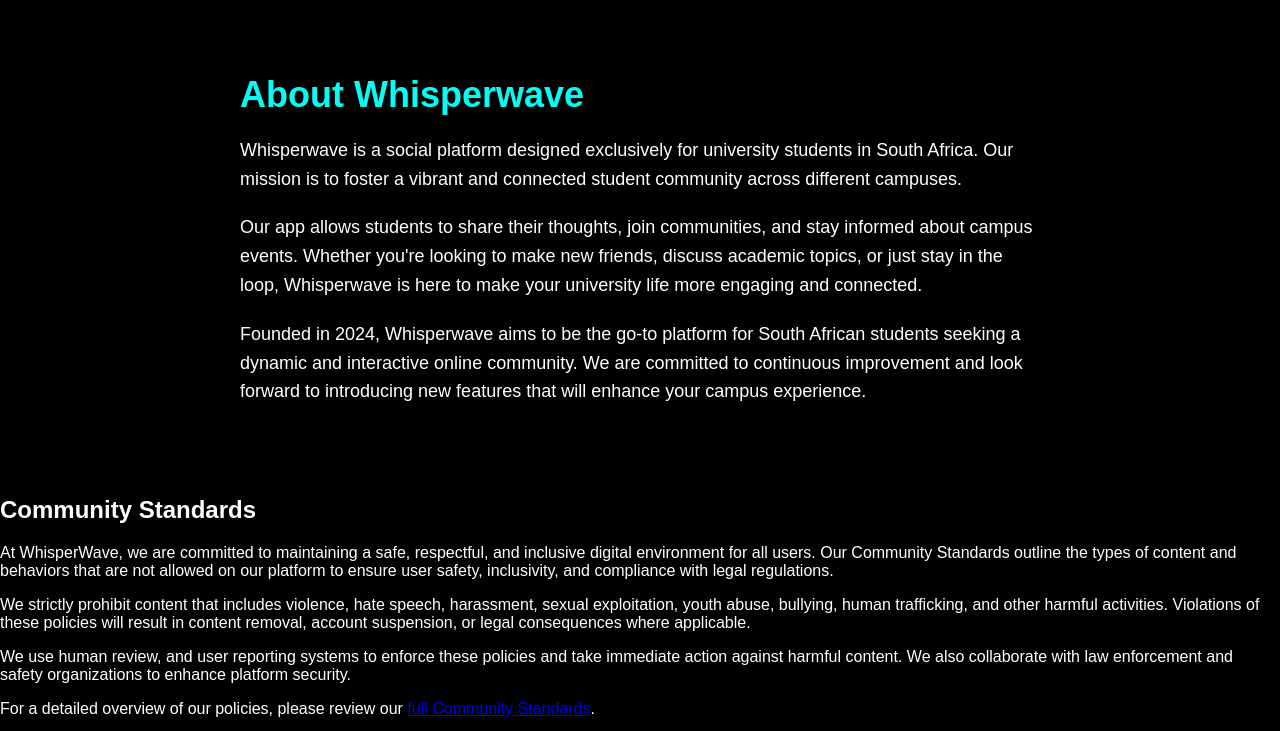
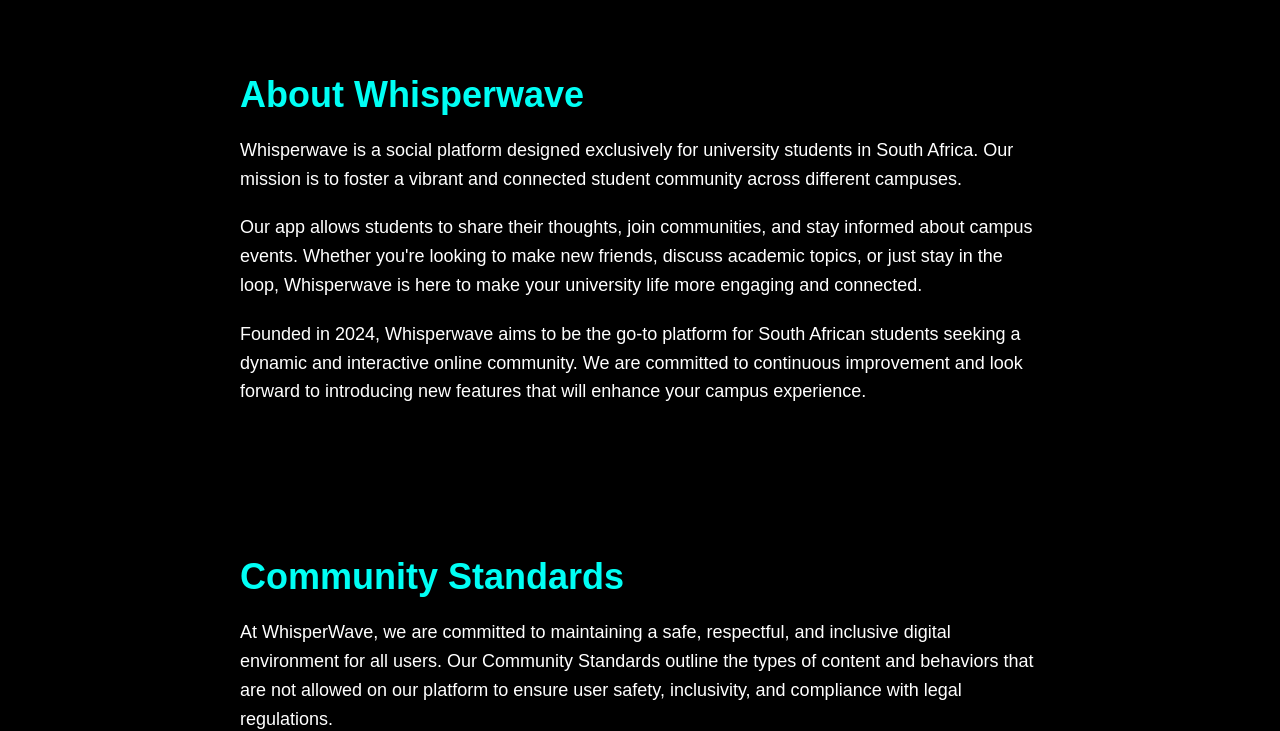
Before and after one commit to tshepo-shisali/whisperwave, a plain HTML site: page about.html in a window 1280 px wide. Shown: the part 78-809 px from the top of the page. Drawn offline with Linux system fonts and the light colour scheme.

Commit message:
Update styles.css

```diff
--- a/styles.css
+++ b/styles.css
@@ -295,31 +295,31 @@ body {
     z-index: 2;
 }
 
-.about-section, .privacy-section {
+.about-section, .privacy-section , .community-standards-section {
     padding: 50px 20px;
     max-width: 800px;
     margin: 0 auto;
     text-align: left;
 }
 
-.about-section h2, .privacy-section h2 {
+.about-section h2, .privacy-section h2 , .community-standards-section h2 {
     font-size: 36px;
     margin-bottom: 20px;
     color: #00fff5;
 }
 
-.about-section p, .privacy-section p {
+.about-section p, .privacy-section p , .community-standards-section p{
     font-size: 18px;
     margin-bottom: 20px;
     line-height: 1.6;
 }
 
-.privacy-link {
+.privacy-link , .community-standards-link {
     color: #00fff5;
     text-decoration: none;
 }
 
-.privacy-link:hover {
+.privacy-link:hover , .community-standards-link:hover {
     text-decoration: underline;
 }
 .contact-section {
```
